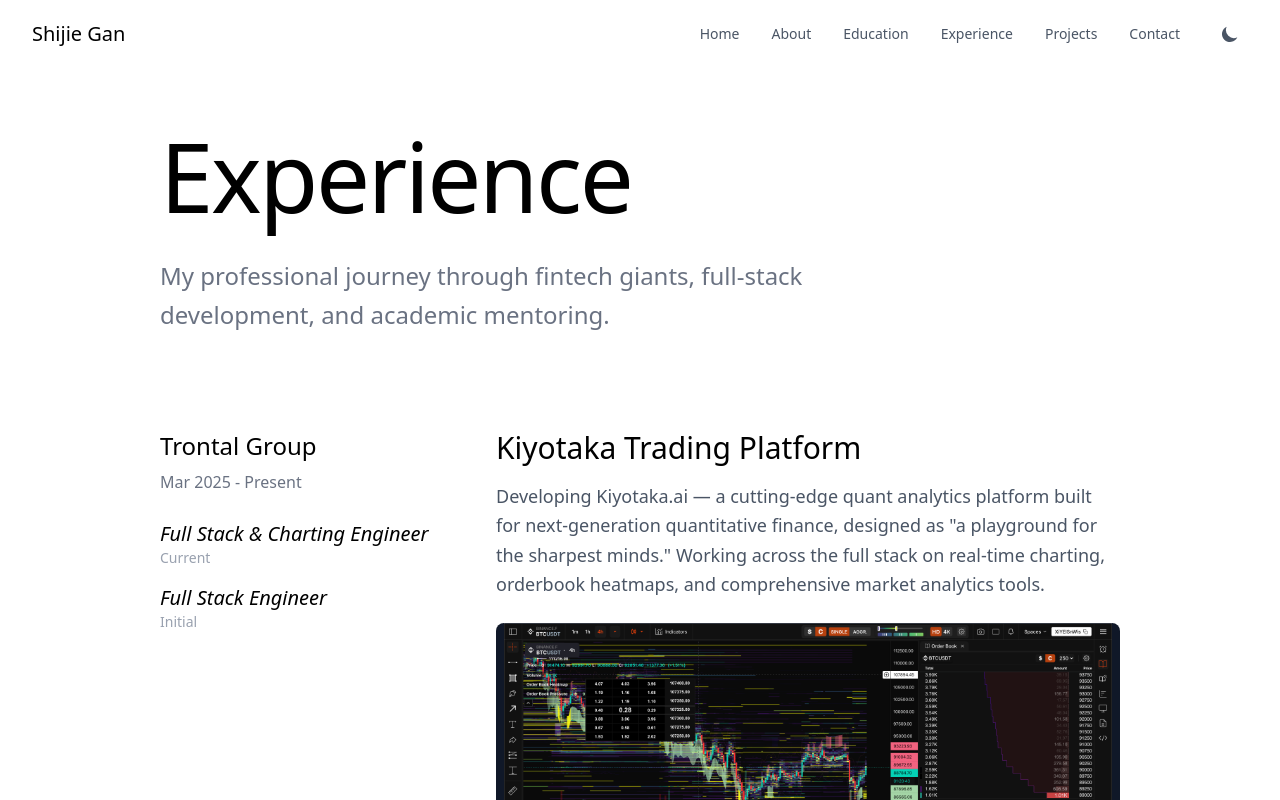
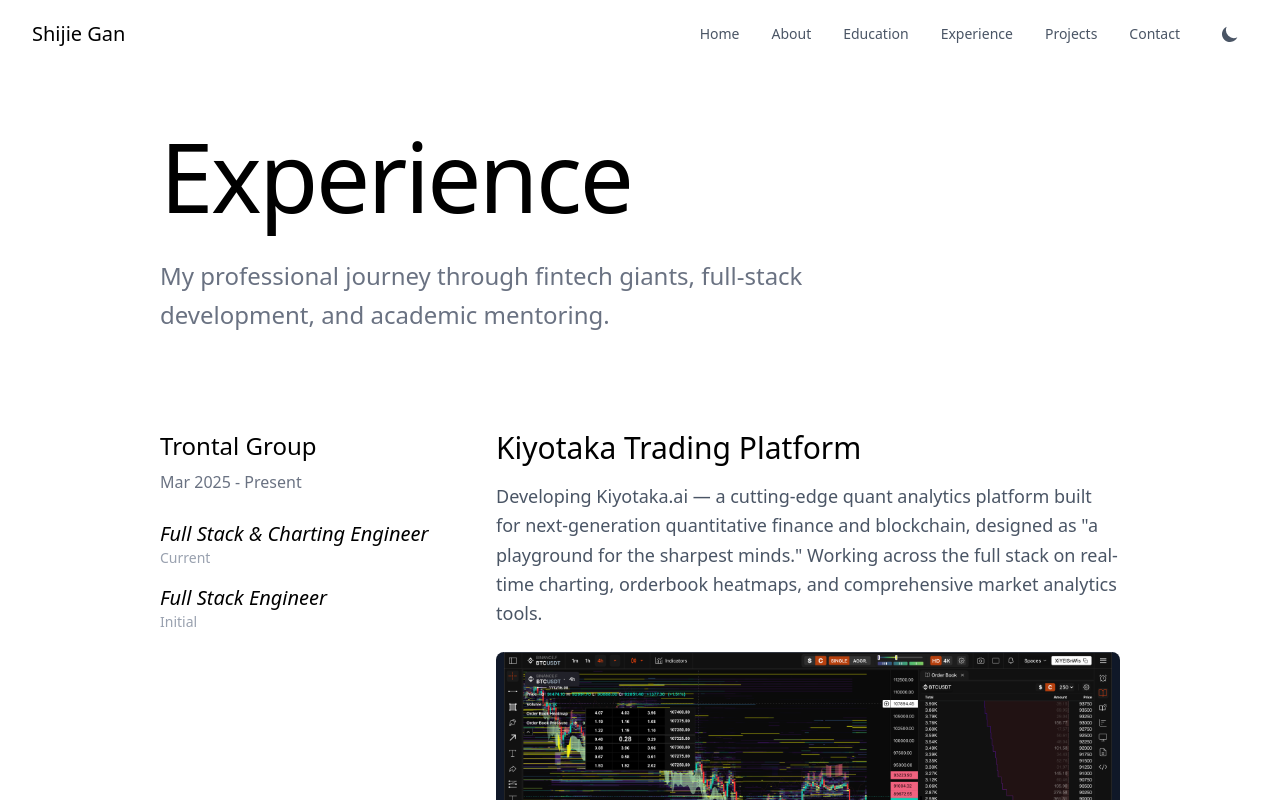
Before and after one commit to sgan0420/portfolio, a Next.js app: page /experience in a window 1280 px wide. Shown: the top 800 px of the page. Built offline with nearby package versions, Linux system fonts and the light colour scheme.

Commit message:
blockchain

```diff
--- a/src/app/experience/page.tsx
+++ b/src/app/experience/page.tsx
@@ -62,10 +62,10 @@
                 </h3>
                 <p className="text-lg text-gray-600 dark:text-gray-300 leading-relaxed font-light mb-6">
                   Developing Kiyotaka.ai — a cutting-edge quant analytics platform
-                  built for next-generation quantitative finance, designed as
-                  &quot;a playground for the sharpest minds.&quot; Working across
-                  the full stack on real-time charting, orderbook heatmaps, and
-                  comprehensive market analytics tools.
+                  built for next-generation quantitative finance and blockchain,
+                  designed as &quot;a playground for the sharpest minds.&quot;
+                  Working across the full stack on real-time charting, orderbook
+                  heatmaps, and comprehensive market analytics tools.
                 </p>
                 <div className="relative aspect-[16/9] w-full rounded-lg overflow-hidden bg-gray-900 mb-8">
                   <Image
```
